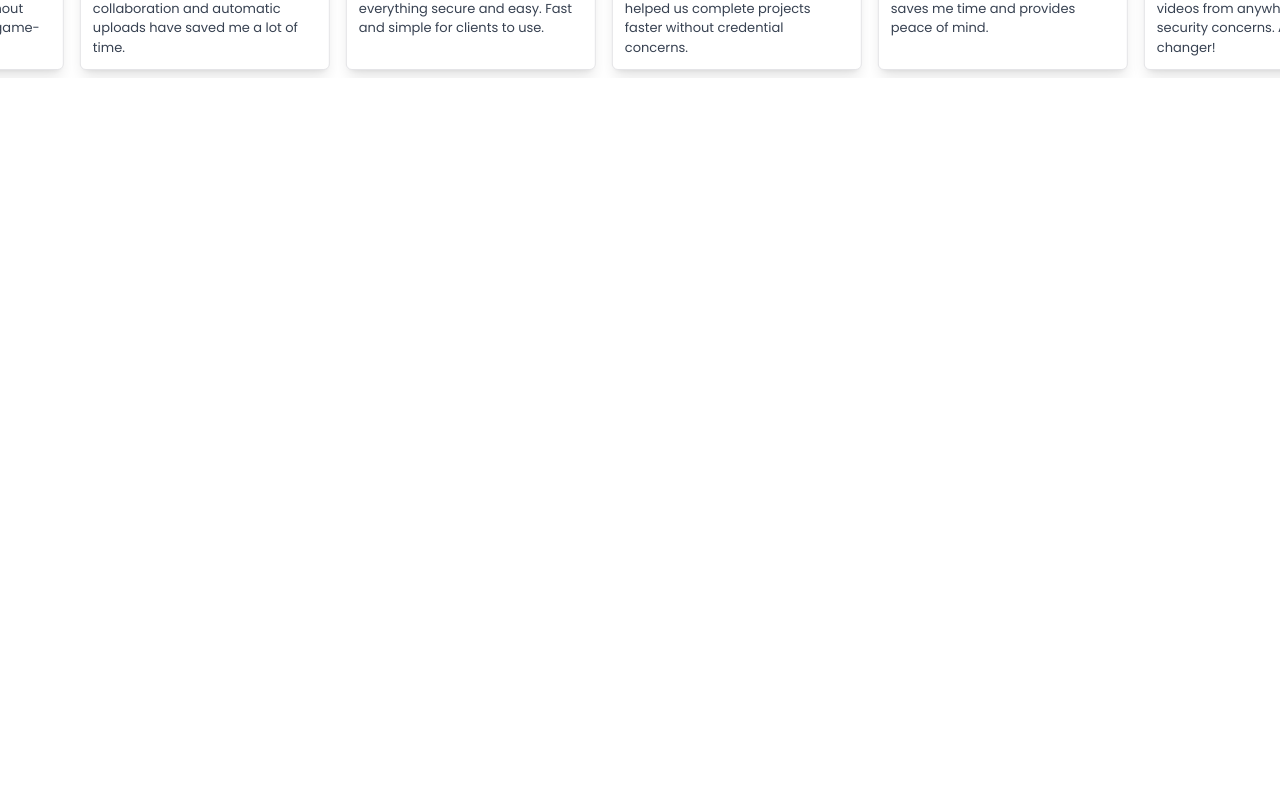
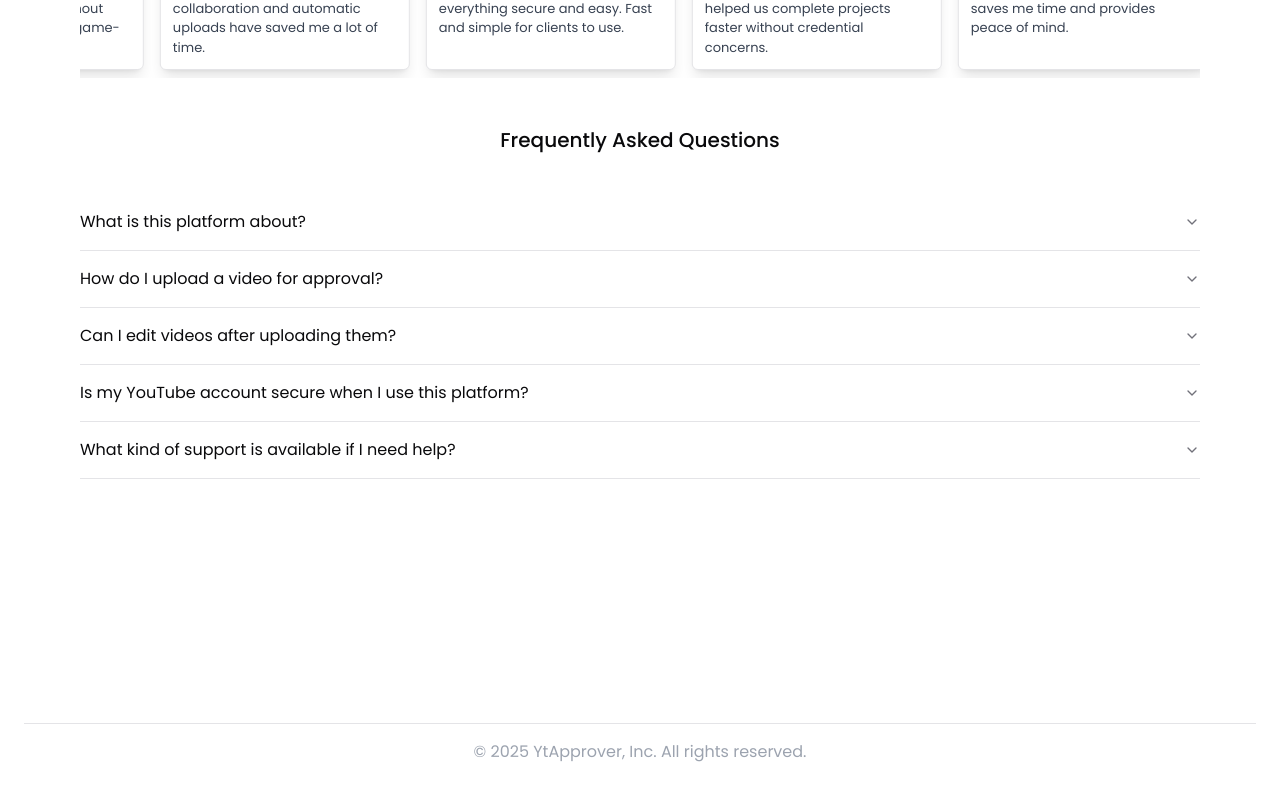
Before and after one commit to Manikantaanyam/ytapprover-landing-page, a Next.js app: page / in a window 1280 px wide. Shown: the part 1537-2337 px from the top of the page. Built offline with nearby package versions, Linux system fonts and the light colour scheme.

Commit message:
feat: added faq section and footer section

```diff
--- a/app/page.tsx
+++ b/app/page.tsx
@@ -1,4 +1,6 @@
+import FrequentAskedQuestions from "@/components/faq";
 import Features from "@/components/features";
+import Footer from "@/components/footer";
 import Hero from "@/components/hero";
 import HowItWorks from "@/components/how -it-works";
 import Navbar from "@/components/navbar";
@@ -6,12 +8,14 @@ import TestimonialMarquee from "@/components/testimony";
 
 export default function Home() {
   return (
-    <div className="h-[300vh]">
+    <div className="h-[300vh] ">
       <Navbar />
       <Hero />
       <Features />
       <HowItWorks />
       <TestimonialMarquee />
+      <FrequentAskedQuestions />
+      <Footer />
     </div>
   );
 }
--- /dev/null
+++ b/components/faq.tsx
@@ -0,0 +1,63 @@
+import {
+  Accordion,
+  AccordionItem,
+  AccordionContent,
+  AccordionTrigger,
+} from "./ui/accordion";
+
+const faqData = [
+  {
+    value: "item1",
+    question: "What is this platform about?",
+    answer:
+      "This platform streamlines video editing and publishing, enabling creators to manage their content efficiently with features like secure uploads, approval workflows, and direct YouTube publishing.",
+  },
+  {
+    value: "item2",
+    question: "How do I upload a video for approval?",
+    answer:
+      "To upload a video, simply go to the 'Uploads' section of the platform, add your video, and include metadata like title, description, and tags. The process is secure and user-friendly.",
+  },
+  {
+    value: "item3",
+    question: "Can I edit videos after uploading them?",
+    answer:
+      "Yes! You can request edits or make modifications to videos even after uploading them. Editors will be notified immediately to take action based on your feedback.",
+  },
+  {
+    value: "item4",
+    question: "Is my YouTube account secure when I use this platform?",
+    answer:
+      "Absolutely. We use OAuth to authenticate your YouTube account, ensuring that your login credentials remain private. This allows us to upload videos securely without requiring full account access.",
+  },
+  {
+    value: "item5",
+    question: "What kind of support is available if I need help?",
+    answer:
+      "We offer 24/7 customer support via email, chat, and a comprehensive help center to assist you with any questions or technical issues.",
+  },
+];
+
+const FrequentAskedQuestions = () => {
+  return (
+    <div>
+      <h1 className="text-center font-medium text-xl mt-12">
+        Frequently Asked Questions
+      </h1>
+      <Accordion type="single" collapsible className="mx-auto px-20 mt-10">
+        {faqData.map(({ question, answer, value }) => (
+          <AccordionItem key={value} value={value}>
+            <AccordionTrigger className="text-base font-thin ">
+              {question}
+            </AccordionTrigger>
+            <AccordionContent className="font-thin text-xm text-gray-300">
+              {answer}
+            </AccordionContent>
+          </AccordionItem>
+        ))}
+      </Accordion>
+    </div>
+  );
+};
+
+export default FrequentAskedQuestions;
--- /dev/null
+++ b/components/footer.tsx
@@ -0,0 +1,69 @@
+import React from "react";
+
+const Footer = () => {
+  const footerData = {
+    logo: "YtApprover", // Replace with your actual logo URL or JSX component
+    columns: [
+      {
+        title: "Company",
+        links: [
+          { name: "About Us", href: "/about" },
+          { name: "Careers", href: "/careers" },
+          { name: "Press", href: "/press" },
+        ],
+      },
+      {
+        title: "Resources",
+        links: [
+          { name: "Blog", href: "/blog" },
+          { name: "Help Center", href: "/help" },
+          { name: "Terms of Service", href: "/terms" },
+          { name: "Privacy Policy", href: "/privacy" },
+        ],
+      },
+      {
+        title: "Connect",
+        links: [
+          { name: "Contact Us", href: "/contact" },
+          { name: "Twitter", href: "https://twitter.com/ytapprover" },
+          { name: "LinkedIn", href: "https://linkedin.com/ytapprover" },
+          { name: "Facebook", href: "https://facebook.com/ytapprover" },
+        ],
+      },
+    ],
+    copyright: "© 2025 YtApprover, Inc. All rights reserved.",
+  };
+
+  return (
+    <footer className="mt-10 pb-4 text-white  px-6">
+      <div className="container mx-auto">
+        <div className="flex flex-wrap justify-between mb-6">
+          <div className="mb-6">
+            <h1 className="text-xl font-semibold">{footerData.logo}</h1>
+          </div>
+          {footerData.columns.map((column, index) => (
+            <div className="mb-4" key={index}>
+              <h2 className="text-lg font-medium mb-4">{column.title}</h2>
+              <ul className="space-y-2">
+                {column.links.map((link, idx) => (
+                  <li key={idx}>
+                    <a
+                      href={link.href}
+                      className="hover:text-white text-[14px] transition-colors font-thin text-white/80"
+                    >
+                      {link.name}
+                    </a>
+                  </li>
+                ))}
+              </ul>
+            </div>
+          ))}
+        </div>
+        <hr className="mb-4 text-white" />
+        <div className="text-center text-gray-400">{footerData.copyright}</div>
+      </div>
+    </footer>
+  );
+};
+
+export default Footer;
--- a/components/testimony.tsx
+++ b/components/testimony.tsx
@@ -85,7 +85,8 @@ const TestimonialMarquee = () => {
       <p className="text-2xl font-thin text-center text-gray-900 dark:text-gray-100">
         See What our users Are Saying
       </p>
-      <Marquee className="mt-6">
+      <div className="px-20">
+        <Marquee pauseOnHover className="mt-6 [--duration:40s] ">
           {testimonialData.map(({ id, img, name, role, testimonial }) => (
             <TestimonyCard
               key={id}
@@ -97,6 +98,7 @@ const TestimonialMarquee = () => {
           ))}
         </Marquee>
       </div>
+    </div>
   );
 };
 
--- /dev/null
+++ b/components/ui/accordion.tsx
@@ -0,0 +1,57 @@
+"use client"
+
+import * as React from "react"
+import * as AccordionPrimitive from "@radix-ui/react-accordion"
+import { ChevronDown } from "lucide-react"
+
+import { cn } from "@/lib/utils"
+
+const Accordion = AccordionPrimitive.Root
+
+const AccordionItem = React.forwardRef<
+  React.ElementRef<typeof AccordionPrimitive.Item>,
+  React.ComponentPropsWithoutRef<typeof AccordionPrimitive.Item>
+>(({ className, ...props }, ref) => (
+  <AccordionPrimitive.Item
+    ref={ref}
+    className={cn("border-b", className)}
+    {...props}
+  />
+))
+AccordionItem.displayName = "AccordionItem"
+
+const AccordionTrigger = React.forwardRef<
+  React.ElementRef<typeof AccordionPrimitive.Trigger>,
+  React.ComponentPropsWithoutRef<typeof AccordionPrimitive.Trigger>
+>(({ className, children, ...props }, ref) => (
+  <AccordionPrimitive.Header className="flex">
+    <AccordionPrimitive.Trigger
+      ref={ref}
+      className={cn(
+        "flex flex-1 items-center justify-between py-4 text-sm font-medium transition-all hover:underline text-left [&[data-state=open]>svg]:rotate-180",
+        className
+      )}
+      {...props}
+    >
+      {children}
+      <ChevronDown className="h-4 w-4 shrink-0 text-muted-foreground transition-transform duration-200" />
+    </AccordionPrimitive.Trigger>
+  </AccordionPrimitive.Header>
+))
+AccordionTrigger.displayName = AccordionPrimitive.Trigger.displayName
+
+const AccordionContent = React.forwardRef<
+  React.ElementRef<typeof AccordionPrimitive.Content>,
+  React.ComponentPropsWithoutRef<typeof AccordionPrimitive.Content>
+>(({ className, children, ...props }, ref) => (
+  <AccordionPrimitive.Content
+    ref={ref}
+    className="overflow-hidden text-sm data-[state=closed]:animate-accordion-up data-[state=open]:animate-accordion-down"
+    {...props}
+  >
+    <div className={cn("pb-4 pt-0", className)}>{children}</div>
+  </AccordionPrimitive.Content>
+))
+AccordionContent.displayName = AccordionPrimitive.Content.displayName
+
+export { Accordion, AccordionItem, AccordionTrigger, AccordionContent }
--- a/package.json
+++ b/package.json
@@ -9,6 +9,7 @@
     "lint": "next lint"
   },
   "dependencies": {
+    "@radix-ui/react-accordion": "^1.2.2",
     "@radix-ui/react-dropdown-menu": "^2.1.4",
     "@radix-ui/react-slot": "^1.1.1",
     "class-variance-authority": "^0.7.1",
--- a/tailwind.config.ts
+++ b/tailwind.config.ts
@@ -72,11 +72,29 @@ export default {
   				to: {
   					transform: 'translateY(calc(-100% - var(--gap)))'
   				}
+  			},
+  			'accordion-down': {
+  				from: {
+  					height: '0'
+  				},
+  				to: {
+  					height: 'var(--radix-accordion-content-height)'
+  				}
+  			},
+  			'accordion-up': {
+  				from: {
+  					height: 'var(--radix-accordion-content-height)'
+  				},
+  				to: {
+  					height: '0'
+  				}
   			}
   		},
   		animation: {
   			marquee: 'marquee var(--duration) infinite linear',
-  			'marquee-vertical': 'marquee-vertical var(--duration) linear infinite'
+  			'marquee-vertical': 'marquee-vertical var(--duration) linear infinite',
+  			'accordion-down': 'accordion-down 0.2s ease-out',
+  			'accordion-up': 'accordion-up 0.2s ease-out'
   		}
   	}
   },
```
Also changed, not shown: 1 other file (tests, documents, lock files or other folders). Lines whose indentation alone changed are shown as unchanged.
